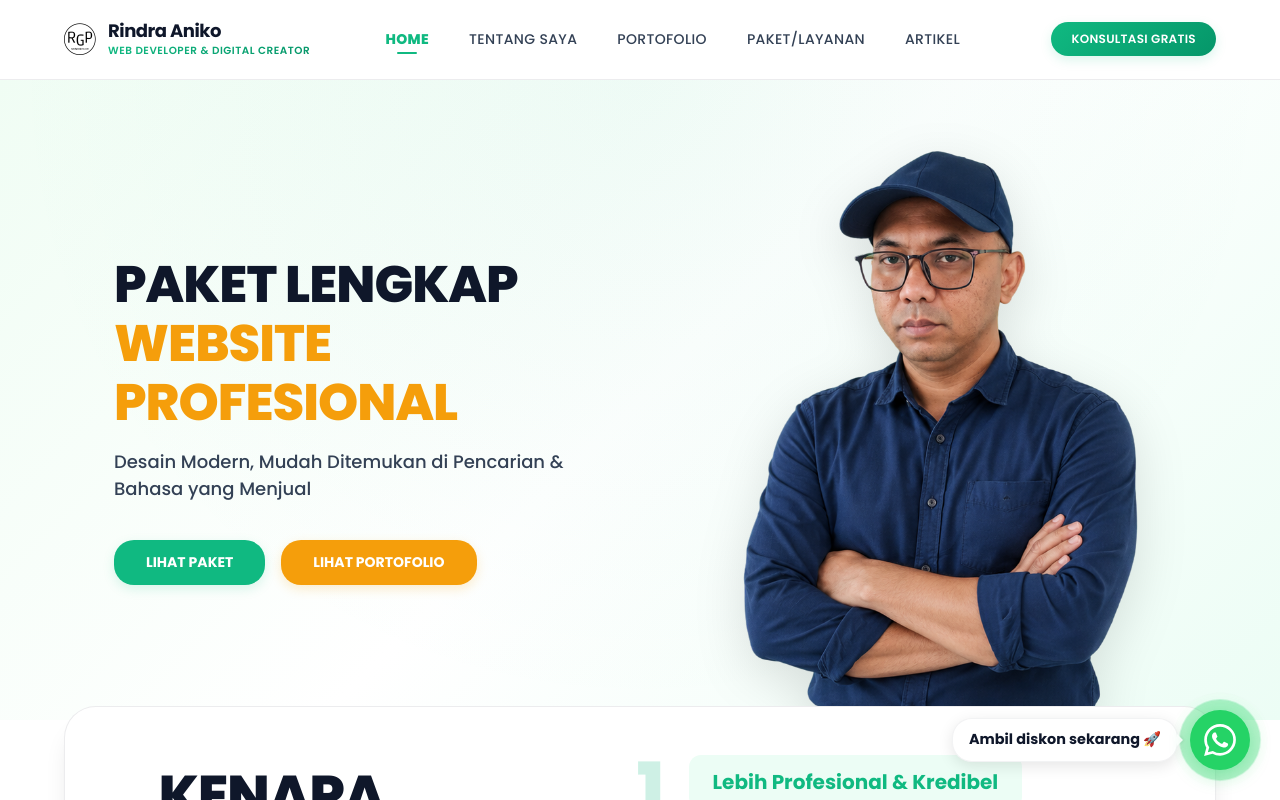
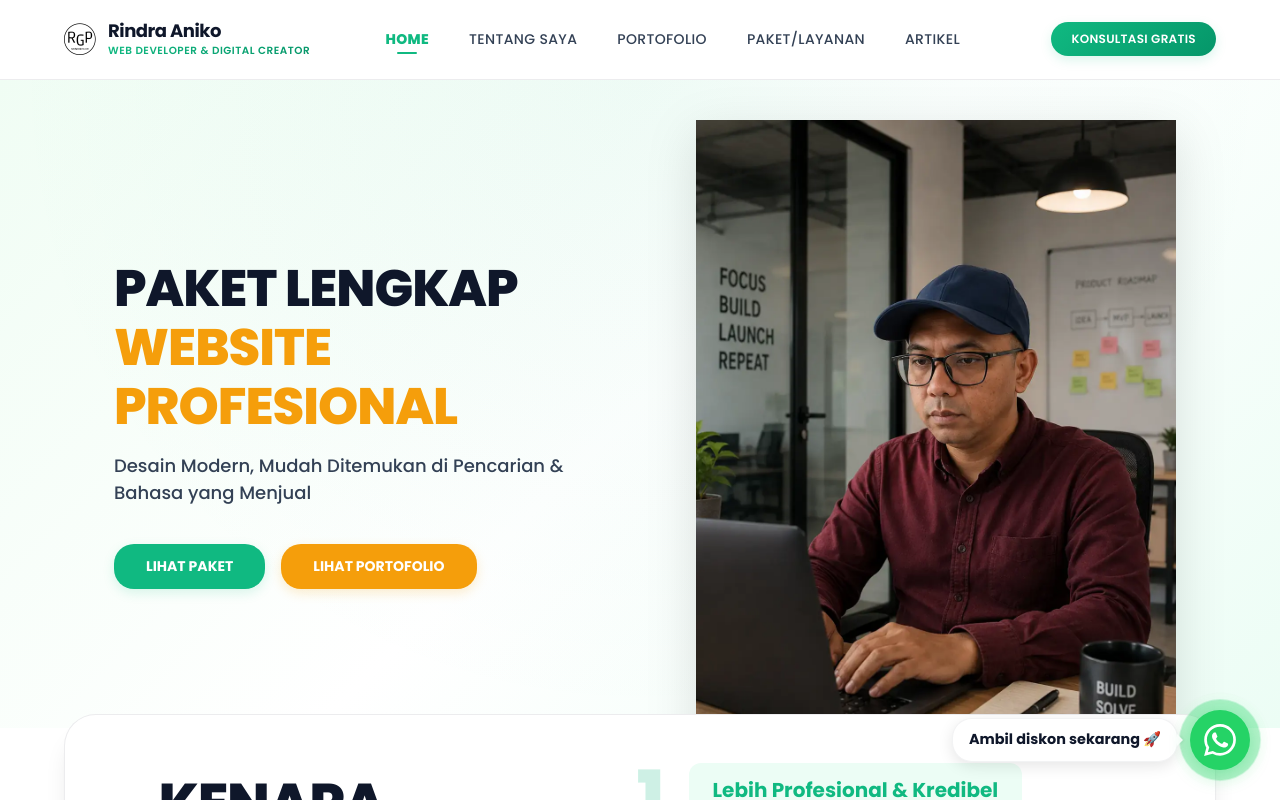
Before and after one commit to Rindra-Aniko/rindra.com, a Next.js app: page / in a window 1280 px wide. Shown: the top 800 px of the page. Built offline with nearby package versions, Linux system fonts and the light colour scheme; no server answers; the database is empty.

Commit message:
perf: switch hero image from heavy 900KB SVG to optimized 50KB WebP for massive LCP improvement

```diff
--- a/app/page.jsx
+++ b/app/page.jsx
@@ -4,7 +4,7 @@ import { db } from "@/db/db";
 import { articles } from "@/db/schema";
 import { desc } from "drizzle-orm";
 import styles from "./page.module.css";
-import rindraImg from "@/public/asset/rindra.svg";
+import rindraImg from "@/public/asset/hero_rindra.webp";
 import contohImg from "@/public/asset/contoh.svg";
 import dynamic from "next/dynamic"; // KUNCI UTAMA: Memanggil Dynamic Import
 
@@ -53,7 +53,6 @@ export default async function HomePage() {
               className={styles.heroImage}
               priority
               fetchPriority="high"
-              unoptimized /* KUNCI UTAMA: Hentikan pemrosesan SVG yang bikin berat */
             />
           </div>
         </div>
```
